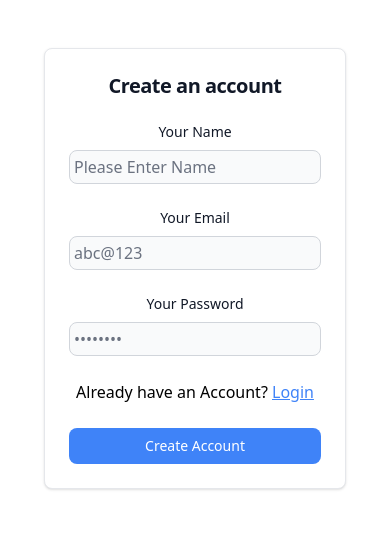
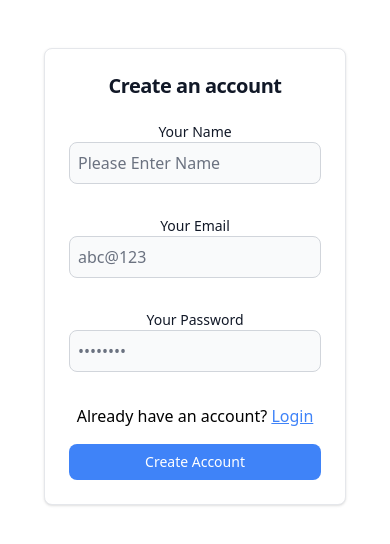
Before and after one commit to priyojit-itobuz/NoteApp-Fullstack, a React (Vite) app in the folder frontend/: page /signup in a window 390 px wide. Shown: the top 544 px of the page. Built offline with nearby package versions, Linux system fonts and the light colour scheme.

Commit message:
Fix : Navbar issues fixed

```diff
--- a/frontend/src/components/AddNote.jsx
+++ b/frontend/src/components/AddNote.jsx
@@ -31,10 +31,14 @@ export default function AddNote() {
                 toast.success("Note Added SuccessFully");
                 e.target.reset()
             }
+            else
+            {
+                toast.error("JWT Expired")
+            }
         }
 
         catch (error) {
-            toast.error(error.response.data.message)
+            toast.error("Your Access Token Expired , Login Again")
             console.log(error.message);
         }
     }
--- a/frontend/src/pages/Login.jsx
+++ b/frontend/src/pages/Login.jsx
@@ -1,4 +1,4 @@
-import React, { useContext, useEffect} from 'react'
+import React, { useContext } from 'react'
 import { useForm } from 'react-hook-form';
 import { Link, useNavigate } from 'react-router-dom'
 import { loginUser } from '../validation/userValidation';
@@ -9,47 +9,39 @@ import { CreateContext } from '../context/myContext';
 
 export default function Login() {
 
-    const { register, handleSubmit, formState: { errors }, reset } = useForm({
+    const { register, handleSubmit, formState: { errors } } = useForm({
         resolver: yupResolver(loginUser),
     });
     const navigate = useNavigate();
-    const { isLoggedIn,setLoggedIn,LoggedIn,AccessToken,setAccessToken,RefreshToken,setRefreshToken,user,setUser,Email,setEmail } = useContext(CreateContext);
+    const { setAccessToken, setRefreshToken, setUser, setEmail, LoggedIn } = useContext(CreateContext);
 
-
-    const handleSignin = async(data) => {
+    const handleSignin = async (data) => {
         try {
-            console.log(data);
             const res = await axios.post("http://localhost:3000/login", data, {
                 headers: { 'Content-type': 'application/json' },
             })
-            if(res.data.success) {
-                console.log(res.data)
-                console.log(res.data.accessToken);
-
-                const {accessToken, refreshToken, userName, email} = res.data;
+            if (res.data.success) {
+                const { accessToken, refreshToken, userName, email } = res.data;
                 localStorage.setItem("accessToken", accessToken);
-                localStorage.setItem("refreshToken",refreshToken)
-                localStorage.setItem("userName",userName);
-                localStorage.setItem("email",email);
+                localStorage.setItem("refreshToken", refreshToken);
+                localStorage.setItem("userName", userName);
+                localStorage.setItem("email", email);
                 setAccessToken(accessToken);
                 setRefreshToken(refreshToken);
                 setUser(userName);
                 setEmail(email);
-                console.log("user is", user);
                 LoggedIn();
-                toast.success("Login Successfull");
+                toast.success("Login Successful");
                 navigate("/notes")
             }
         }
-
         catch (error) {
-            toast.error("Invalid Credentials")
+            toast.error("Invalid Credentials");
         }
     }
 
-  return (
-    <div>
-      <div>
+    return (
+        <div>
             <form onSubmit={handleSubmit(handleSignin)}>
                 <div className="flex flex-col items-center justify-center px-6 py-8 mx-auto lg:py-0">
                     <div className="w-full bg-white rounded-lg shadow border md:mt-0 sm:max-w-md xl:p-0">
@@ -57,33 +49,45 @@ export default function Login() {
                             <p className="text-xl font-bold leading-tight tracking-tight text-gray-900 md:text-2xl">
                                 Login Here
                             </p>
-                            <div className='flex flex-col justify-center items-center'>
+
+                            {/* Email Field */}
+                            <div className='flex flex-col justify-center items-center w-full'>
                                 <label className="block mb-2 text-sm font-medium text-gray-900">
                                     Your Email
                                 </label>
                                 <input
                                     placeholder="abc@123"
-                                    name="email" {...register('email')}
-                                    className="bg-gray-50 border border-gray-300 text-gray-900 sm:text-sm rounded-lg block w-full p-1 md:p-2"
+                                    {...register('email')}
+                                    className="bg-gray-50 border border-gray-300 text-gray-900 sm:text-sm rounded-lg block w-full p-2"
                                     id="email"
                                     type="email"
                                 />
-                                <p className='text-xs text-red-600 font-semibold'>{errors.email?.message}</p>
+                                <p className='text-xs text-red-600 font-semibold min-h-[20px]'>
+                                    {errors.email?.message || " "}
+                                </p>
                             </div>
-                            <div className='flex flex-col justify-center items-center'>
+
+                            {/* Password Field */}
+                            <div className='flex flex-col justify-center items-center w-full'>
                                 <label className="block mb-2 text-sm font-medium text-gray-900">
                                     Your Password
                                 </label>
                                 <input
                                     placeholder="••••••••"
-                                    name="password" {...register('password')}
-                                    className="bg-gray-50 border border-gray-300 text-gray-900 sm:text-sm rounded-lg block w-full p-1 md:p-2"
+                                    {...register('password')}
+                                    className="bg-gray-50 border border-gray-300 text-gray-900 sm:text-sm rounded-lg block w-full p-2"
                                     id="password"
                                     type="password"
                                 />
-                                <p className='text-xs text-red-600 font-semibold'>{errors.password?.message}</p>
+                                <p className='text-xs text-red-600 font-semibold min-h-[20px]'>
+                                    {errors.password?.message || " "}
+                                </p>
                             </div>
-                            <p>Dont have an Account?<Link to="/signup" className='text-blue-600 underline'> Sign Up</Link></p>
+
+                            <p>Don't have an account?
+                                <Link to="/signup" className='text-blue-600 underline'> Sign Up</Link>
+                            </p>
+
                             <button
                                 className="w-full bg-blue-500 hover:bg-blue-700 focus:ring-4 focus:outline-none font-medium rounded-lg text-sm px-5 py-2.5 text-center text-white"
                                 type="submit"
@@ -94,8 +98,6 @@ export default function Login() {
                     </div>
                 </div>
             </form>
-
         </div>
-    </div>
-  )
+    )
 }
--- a/frontend/src/pages/Signup.jsx
+++ b/frontend/src/pages/Signup.jsx
@@ -1,98 +1,81 @@
-import React, { useContext } from 'react'
+import React from 'react'
 import { yupResolver } from "@hookform/resolvers/yup";
 import { signupUser } from '../validation/userValidation';
 import { useForm } from 'react-hook-form';
 import { toast } from 'react-toastify';
-import axios from 'axios'
-import { CreateContext } from '../context/myContext';
+import axios from 'axios';
 import { Link } from 'react-router-dom';
 
 export default function Signup() {
-    const { register, handleSubmit, formState: { errors }, reset } = useForm({
+    const { register, handleSubmit, formState: { errors } } = useForm({
         resolver: yupResolver(signupUser),
     });
 
-
     const handleRegistration = async (data, e) => {
         try {
-            console.log(data);
             const res = await axios.post("http://localhost:3000/register", data, {
                 headers: { 'Content-type': 'application/json' },
-            })
-            if(res.data.success) {
-                console.log(res.data.message)
+            });
+
+            if (res.data.success) {
                 toast.success(res.data.message);
-                e.target.reset()
+                e.target.reset();
             }
+        } catch (error) {
+            toast.error(error.response?.data?.error || "Something went wrong");
         }
-
-        catch (error) {
-            console.log(error);
-            toast.error(error.response.data.error)
-        }
-    }
-
+    };
 
     return (
-        <div>
-            <form onSubmit={handleSubmit(handleRegistration)}>
         <div className="flex flex-col items-center justify-center px-3 py-4 mx-auto lg:py-0">
-                    <div className="w-full bg-white rounded-lg shadow border md:mt-0 sm:max-w-md xl:p-0">
+            <div className="w-full bg-white rounded-lg shadow border sm:max-w-md xl:p-0">
                 <div className="p-6 space-y-6 md:space-y-6 sm:p-8">
                     <p className="text-xl font-bold leading-tight tracking-tight text-gray-900 md:text-2xl">
                         Create an account
                     </p>
-                            <div className='flex flex-col justify-center items-center'>
-                                <label className="block mb-2 text-sm font-medium text-gray-900">
-                                    Your Name
-                                </label>
+                    <form onSubmit={handleSubmit(handleRegistration)} className="space-y-4">
+                        <div className="flex flex-col">
+                            <label className="text-sm font-medium text-gray-900">Your Name</label>
                             <input
                                 placeholder="Please Enter Name"
-                                    name="userName" {...register('userName')}
-                                    className="bg-gray-50 border border-gray-300 text-gray-900 sm:text-sm rounded-lg block w-full p-1 md:p-2"
-                                    id="username"
+                                {...register('userName')}
+                                className="bg-gray-50 border border-gray-300 text-gray-900 sm:text-sm rounded-lg w-full p-2"
                                 type="text"
                             />
-                                <p className='text-xs text-red-600 font-semibold'>{errors.userName?.message}</p>
+                            <p className="text-xs text-red-600 font-semibold min-h-[16px]">{errors.userName?.message}</p>
                         </div>
-                            <div className='flex flex-col justify-center items-center'>
-                                <label className="block mb-2 text-sm font-medium text-gray-900">
-                                    Your Email
-                                </label>
+                        <div className="flex flex-col">
+                            <label className="text-sm font-medium text-gray-900">Your Email</label>
                             <input
                                 placeholder="abc@123"
-                                    name="email" {...register('email')}
-                                    className="bg-gray-50 border border-gray-300 text-gray-900 sm:text-sm rounded-lg block w-full p-1 md:p-2"
-                                    id="email"
+                                {...register('email')}
+                                className="bg-gray-50 border border-gray-300 text-gray-900 sm:text-sm rounded-lg w-full p-2"
                                 type="email"
                             />
-                                <p className='text-xs  text-red-600 font-semibold'>{errors.email?.message}</p>
+                            <p className="text-xs text-red-600 font-semibold min-h-[16px]">{errors.email?.message}</p>
                         </div>
-                            <div className='flex flex-col justify-center items-center'>
-                                <label className="block mb-2 text-sm font-medium text-gray-900">
-                                    Your Password
-                                </label>
+                        <div className="flex flex-col">
+                            <label className="text-sm font-medium text-gray-900">Your Password</label>
                             <input
                                 placeholder="••••••••"
-                                    name="password" {...register('password')}
-                                    className="bg-gray-50 border border-gray-300 text-gray-900 sm:text-sm rounded-lg block w-full p-1 md:p-2"
-                                    id="password"
+                                {...register('password')}
+                                className="bg-gray-50 border border-gray-300 text-gray-900 sm:text-sm rounded-lg w-full p-2"
                                 type="password"
                             />
-                                <p className='text-xs  text-red-600 font-semibold'>{errors.password?.message}</p>
+                            <p className="text-xs text-red-600 font-semibold min-h-[16px]">{errors.password?.message}</p>
                         </div>
-                            <p>Already have an Account? <Link to="/login" className='text-blue-500 underline'> Login</Link></p>
+                        <p>
+                            Already have an account? <Link to="/login" className="text-blue-500 underline">Login</Link>
+                        </p>
                         <button
-                                className="w-full bg-blue-500 hover:bg-blue-700 focus:outline-none font-medium rounded-lg text-sm px-5 py-2 text-center text-white"
+                            className="w-full bg-blue-500 hover:bg-blue-700 focus:outline-none font-medium rounded-lg text-sm px-5 py-2 text-white"
                             type="submit"
                         >
                             Create Account
                         </button>
+                    </form>
                 </div>
             </div>
         </div>
-            </form>
-
-        </div>
-    )
+    );
 }
--- /dev/null
+++ b/frontend/src/pages/apiInstance.js
@@ -0,0 +1,42 @@
+axiosInstance.interceptors.response.use(
+    async (response) => response,
+    async (error) => {
+      const originalRequest = error.config;
+
+      if (error.response?.status === 401 && !originalRequest._retry) {
+        originalRequest._retry = true;
+        try {
+          const refreshToken = localStorage.getItem('refreshToken');
+          const response = await axios.post('http://localhost:3000/getAccessToken', {}, {
+            headers: {
+              Authorization: `Bearer ${refreshToken}`,
+            },
+          });
+
+          const newAccessToken = response.data.accessToken;
+          localStorage.setItem('accessToken', newAccessToken);
+
+          // Update headers with the new access token and retry the original request
+          axiosInstance.defaults.headers.Authorization = `Bearer ${newAccessToken}`;
+          originalRequest.headers.Authorization = `Bearer ${newAccessToken}`;
+
+          return axiosInstance(originalRequest); // Retry the original request
+        } catch (refreshError) {
+          toast.error('Session expired. Please log in again.');
+          localStorage.removeItem('accessToken');
+          localStorage.removeItem('refreshToken');
+          window.location.href = '/login'; // Redirect to login
+        }
+      }
+
+      throw error; // Reject the promise for other errors
+    }
+  );
+
+
+  import axiosInstance from '../utils/axiosInstance'; // Use the custom Axios instance (jbhabe use koreb, etak utils folder a rakho)
+
+//   to use
+const res = await axiosInstance.post("/login", data, {
+    headers: { 'Content-type': 'application/json' },
+});
```
Also changed, not shown: frontend/src/components/Modal.jsx (+0 -23 lines), frontend/src/components/Navbar.jsx (+15 -12 lines). Lines whose indentation alone changed are shown as unchanged.
